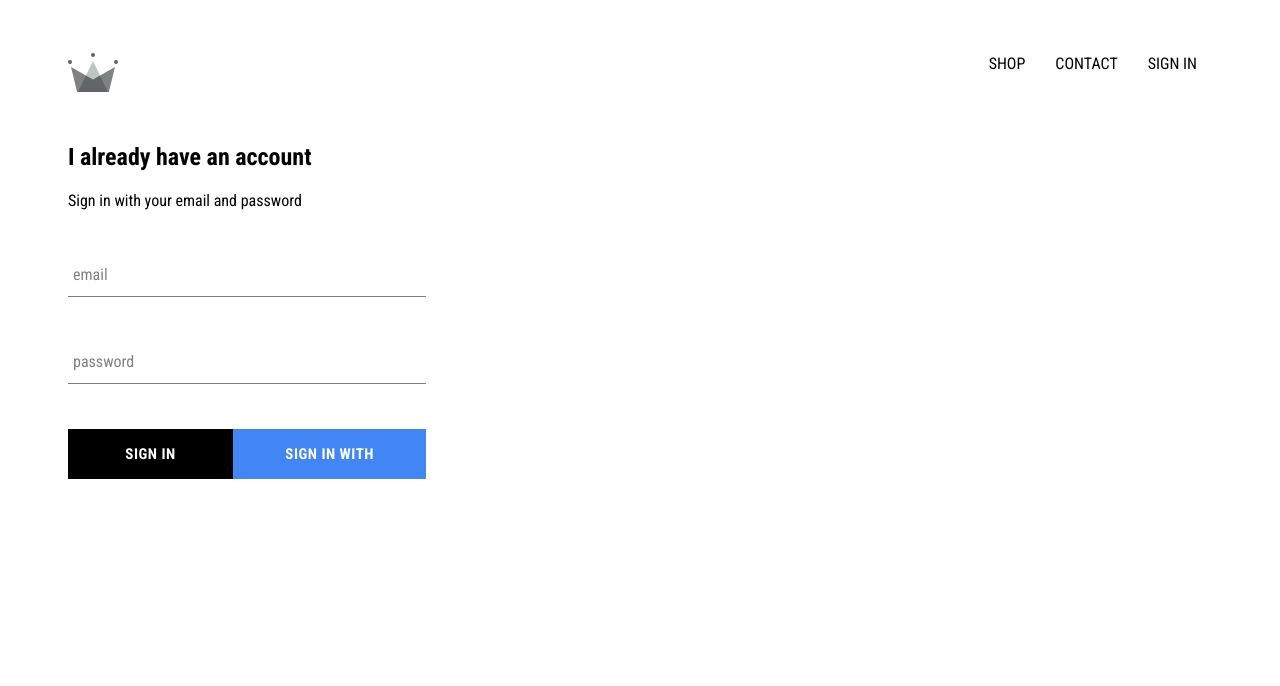
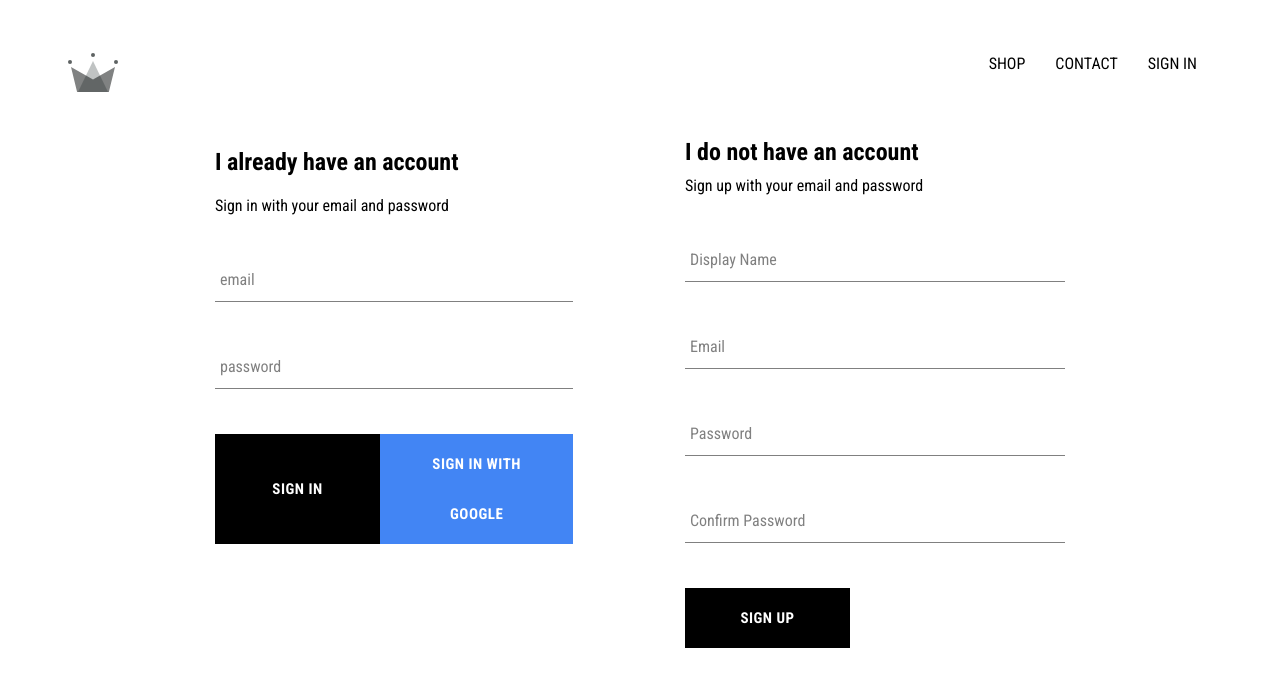
Before and after one commit to BEEJAYOFGOD/crown-ecommerce, a React (Vite) app: page /signin in a window 1280 px wide. Shown: the top 686 px of the page. Built offline with nearby package versions, Linux system fonts and the light colour scheme; no server answers; a web font is replaced by a local one.

Commit message:
added auth for email and password, also added btn spinner

```diff
--- a/src/App.jsx
+++ b/src/App.jsx
@@ -46,6 +46,8 @@ function App() {
           });
         });
 
+        console.log(currentUser);
+
         // Ensure snapshot listener is cleaned up
         return () => unsubscribeFromSnapshot();
       } else {
--- a/src/components/custom-btn/custom-btn.styles.scss
+++ b/src/components/custom-btn/custom-btn.styles.scss
@@ -1,10 +1,10 @@
 .custom-button {
   min-width: 165px;
   width: auto;
-  height: 50px;
+  // height: 50px;
   letter-spacing: 0.5px;
   line-height: 50px;
-  padding: 0 35px 0 35px;
+  padding: 5px 35px;
   font-size: 15px;
   background-color: black;
   color: white;
@@ -12,6 +12,10 @@
   font-weight: bolder;
   border: none;
   cursor: pointer;
+  display: flex;
+  align-items: center;
+  justify-content: center;
+  gap: 1em;
 
   &:hover {
     background-color: white;
@@ -19,7 +23,7 @@
     border: 1px solid black;
   }
 
-  &.google-sign-in{
+  &.google-sign-in {
     background-color: #4285f4;
     color: white;
 
--- /dev/null
+++ b/src/components/loading-spinner/loading-spinner.component.jsx
@@ -0,0 +1,11 @@
+import "./loading-spinner.styles.scss";
+
+const Spinner = () => {
+  return (
+    <>
+      <span id="spinner"></span>
+    </>
+  );
+};
+
+export default Spinner;
--- /dev/null
+++ b/src/components/loading-spinner/loading-spinner.styles.scss
@@ -0,0 +1,14 @@
+#spinner {
+  height: 35px;
+  width: 35px;
+  border-radius: 50%;
+  border: 5px solid white;
+  border-style: dashed;
+  animation: spin 1.5s linear infinite both;
+}
+
+@keyframes spin {
+  100% {
+    transform: rotate(360deg);
+  }
+}
--- /dev/null
+++ b/src/components/sign-up/sign-up.component.jsx
@@ -0,0 +1,110 @@
+import { createUserWithEmailAndPassword } from "firebase/auth";
+import { auth } from "../../firebase/firebase.utils"; // Ensure Firebase is initialized here
+import FormInput from "../form-input/form-input.component";
+import CustomBtn from "../custom-btn/custom-btn.component";
+import "./sign-up.styles.scss";
+import { createUserProfileDocument } from "../../firebase/firebase.utils";
+import { useState } from "react";
+import Spinner from "../loading-spinner/loading-spinner.component";
+
+const SignUp = () => {
+  const [formData, setFormData] = useState({
+    displayName: "",
+    email: "",
+    password: "",
+    confirmPassword: "",
+    pending: false,
+  });
+
+  const { displayName, email, password, confirmPassword } = formData;
+
+  const handleChange = (event) => {
+    const { name, value } = event.target;
+    setFormData({ ...formData, [name]: value });
+  };
+
+  const handleSubmit = async (event) => {
+    event.preventDefault();
+
+    if (password !== confirmPassword) {
+      alert("Passwords don't match");
+      return;
+    }
+
+    try {
+      setFormData({ ...formData, pending: true });
+      const userCredential = await createUserWithEmailAndPassword(
+        auth,
+        email,
+        password
+      );
+
+      // If you have a function to save additional user data, call it here
+      await createUserProfileDocument(userCredential.user, { displayName });
+
+      // Clear inputs after successful sign-up
+      setFormData({
+        displayName: "",
+        email: "",
+        password: "",
+        confirmPassword: "",
+        pending: false,
+      });
+
+      alert("Sign-up successful!");
+    } catch (error) {
+      console.error("Error during sign-up:", error.message);
+      setFormData({ ...formData, pending: false });
+      alert(error.message); // Show user-friendly error message
+    }
+  };
+
+  return (
+    <div className="sign-up">
+      <h2 className="title">I do not have an account</h2>
+      <span>Sign up with your email and password</span>
+
+      <form onSubmit={handleSubmit}>
+        <FormInput
+          type="text"
+          name="displayName"
+          value={displayName}
+          onChange={handleChange}
+          label="Display Name"
+          required
+        />
+        <FormInput
+          type="email"
+          name="email"
+          value={email}
+          onChange={handleChange}
+          label="Email"
+          required
+        />
+        <FormInput
+          type="password"
+          name="password"
+          value={password}
+          onChange={handleChange}
+          label="Password"
+          required
+        />
+        <FormInput
+          type="password"
+          name="confirmPassword"
+          value={confirmPassword}
+          onChange={handleChange}
+          label="Confirm Password"
+          required
+        />
+
+        <CustomBtn type="submit">
+          {formData.pending ? <Spinner /> : null}
+          <span>Sign Up</span>
+        </CustomBtn>
+      </form>
+    </div>
+  );
+};
+
+export default SignUp;
--- /dev/null
+++ b/src/components/sign-up/sign-up.styles.scss
@@ -0,0 +1,31 @@
+.sign-up {
+  display: flex;
+  flex-direction: column;
+  width: 380px;
+
+  .title {
+    margin: 10px 0;
+  }
+}
+
+#loading-spinner {
+  height: 35px;
+  width: 35px;
+  border-radius: 50%;
+  border: 5px solid white;
+  // border-bottom: 6px solid black;
+  border-style: dashed;
+  animation: spin 1.5s linear infinite both;
+}
+
+.flex {
+  display: flex;
+  align-items: center;
+  gap: 1em;
+}
+
+@keyframes spin {
+  100% {
+    transform: rotate(360deg);
+  }
+}
--- a/src/pages/sign-in-up/sign-in-up.component.jsx
+++ b/src/pages/sign-in-up/sign-in-up.component.jsx
@@ -1,9 +1,12 @@
 import SignIn from "../../components/sign-in/sign-in.component";
+import SignUp from "../../components/sign-up/sign-up.component";
 
+import "./sign-in-up.styles.scss";
 const SignInUp = () => {
   return (
     <div className="sign-in-and-sign-up">
       <SignIn />
+      <SignUp />
     </div>
   );
 };
--- a/src/pages/sign-in-up/sign-in-up.styles.scss
+++ b/src/pages/sign-in-up/sign-in-up.styles.scss
@@ -0,0 +1,6 @@
+.sign-in-and-sign-up {
+  width: 850px;
+  display: flex;
+  justify-content: space-between;
+  margin: 30px auto;
+}
```
